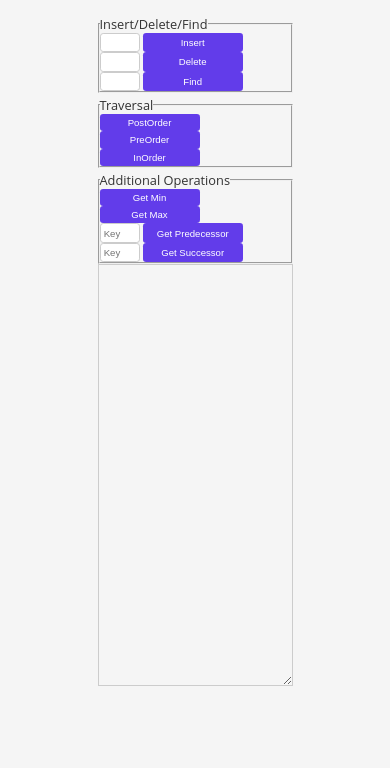
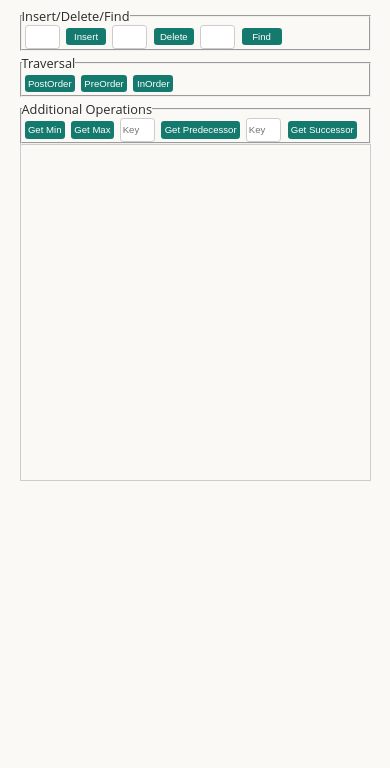
Before and after one commit to idriss30/bstVisualizer, a website built with webpack: page src/index.html in a window 390 px wide. Shown: the part 76-844 px from the top of the page. Built offline with nearby package versions, Linux system fonts and the light colour scheme.

Commit message:
updating color scheme and making app repsonsive

```diff
--- a/src/styles/index.scss
+++ b/src/styles/index.scss
@@ -1,8 +1,8 @@
-$primary-color: #623cea;
-$text-color: #333333;
-$header-color: #704eec;
-$background-color: #f5f5f5;
-$accent-color: #fa8334;
+$primary-color: #157a6e;
+$text-color: #2a2b2a;
+$secondary-color: #ced0de;
+$background-color: #faf9f6;
+$accent-color: #f5cb5c;
 
 * {
   margin: 0;
@@ -30,27 +30,34 @@ main {
     @media only screen and (max-width: 859px) {
       font-size: 1.7rem;
     }
+    @media only screen and (max-width: 560px) {
+      font-size: 1.3rem;
+      padding-bottom: 0.5rem;
+    }
   }
 }
 
 .bst {
-  width: 50%;
+  width: clamp(320px, 90vw, 960px);
   margin: 1rem auto;
 
   &__commands {
-    width: 50vw;
+    width: clamp(320px, 90vw, 960px);
     p {
       margin-bottom: 1rem;
     }
   }
 
   &__form {
-    width: 50vw;
+    width: clamp(320px, 90vw, 960px);
     font-size: 0.8rem;
 
     legend {
       display: block;
       margin-bottom: -0.2rem;
+      @media only screen and (max-width: 560px) {
+        font-size: 0.8rem;
+      }
     }
     input[type="button"] {
       background-color: $primary-color;
@@ -65,13 +72,22 @@ main {
       &:hover {
         background-color: rgba($primary-color, 0.8);
       }
+      @media only screen and (max-width: 560px) {
+        min-width: 40px;
+        width: auto;
+        margin: 0.2rem;
+      }
     }
 
     input[type="text"] {
       width: 40px;
-
       border-radius: 0.2rem;
       border: 1px solid #ccc;
+      @media only screen and (max-width: 560px) {
+        width: 35px;
+        padding: 0.1rem;
+        margin-left: 0.2rem;
+      }
     }
 
     input {
@@ -92,15 +108,22 @@ main {
   }
 
   &__results-message {
-    color: $accent-color;
+    color: $text-color;
     font-weight: bold;
+    @media only screen and (max-width: 560px) {
+      font-size: 0.8rem;
+      margin-top: 0.5rem;
+    }
   }
   &__results-array {
     text-align: center;
     span {
       font-size: 1rem;
       font-weight: bold;
-      color: $accent-color;
+      color: $text-color;
+      @media only screen and (max-width: 560px) {
+        font-size: 0.8rem;
+      }
     }
   }
 
@@ -108,18 +131,24 @@ main {
     font-weight: bold;
     font-size: 1.2rem;
     text-align: center;
+    @media only screen and (max-width: 560px) {
+      font-size: 1rem;
+    }
   }
 }
 .bst__container {
-  width: 50vw;
-  height: 50vh;
-  min-height: 50vh;
+  width: clamp(220px, 90vw, 960px);
+  height: clamp(160px, 50vh, 620px);
   border: 1px solid #ccc;
-  resize: both;
   overflow-x: auto;
   overflow-y: auto;
   margin: 0 0 2rem 0;
   scroll-behavior: smooth;
+
+  @media only screen and (max-width: 560px) {
+    width: auto;
+    height: 40vh;
+  }
 
   svg {
     margin: 10px auto;
```
